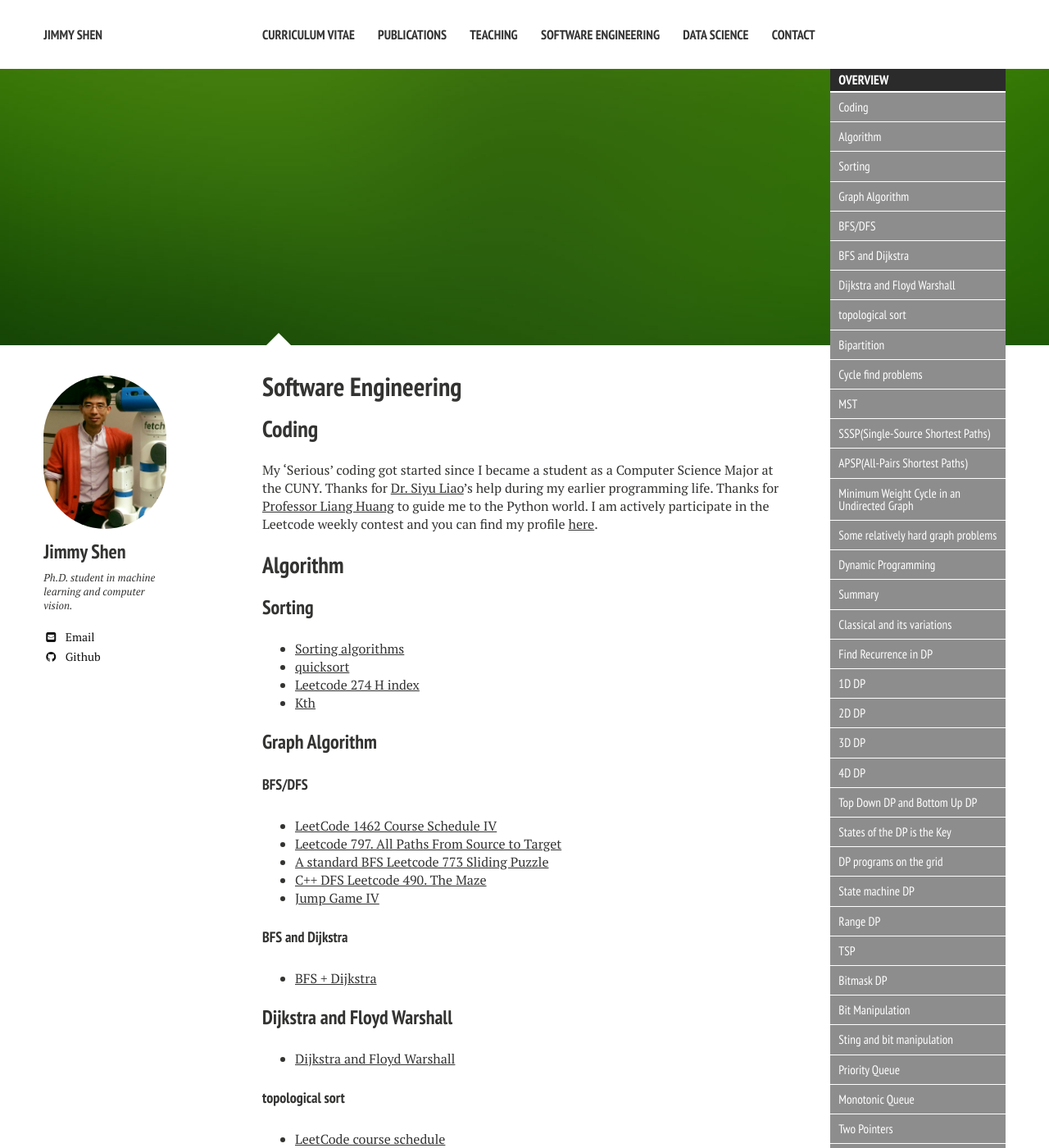
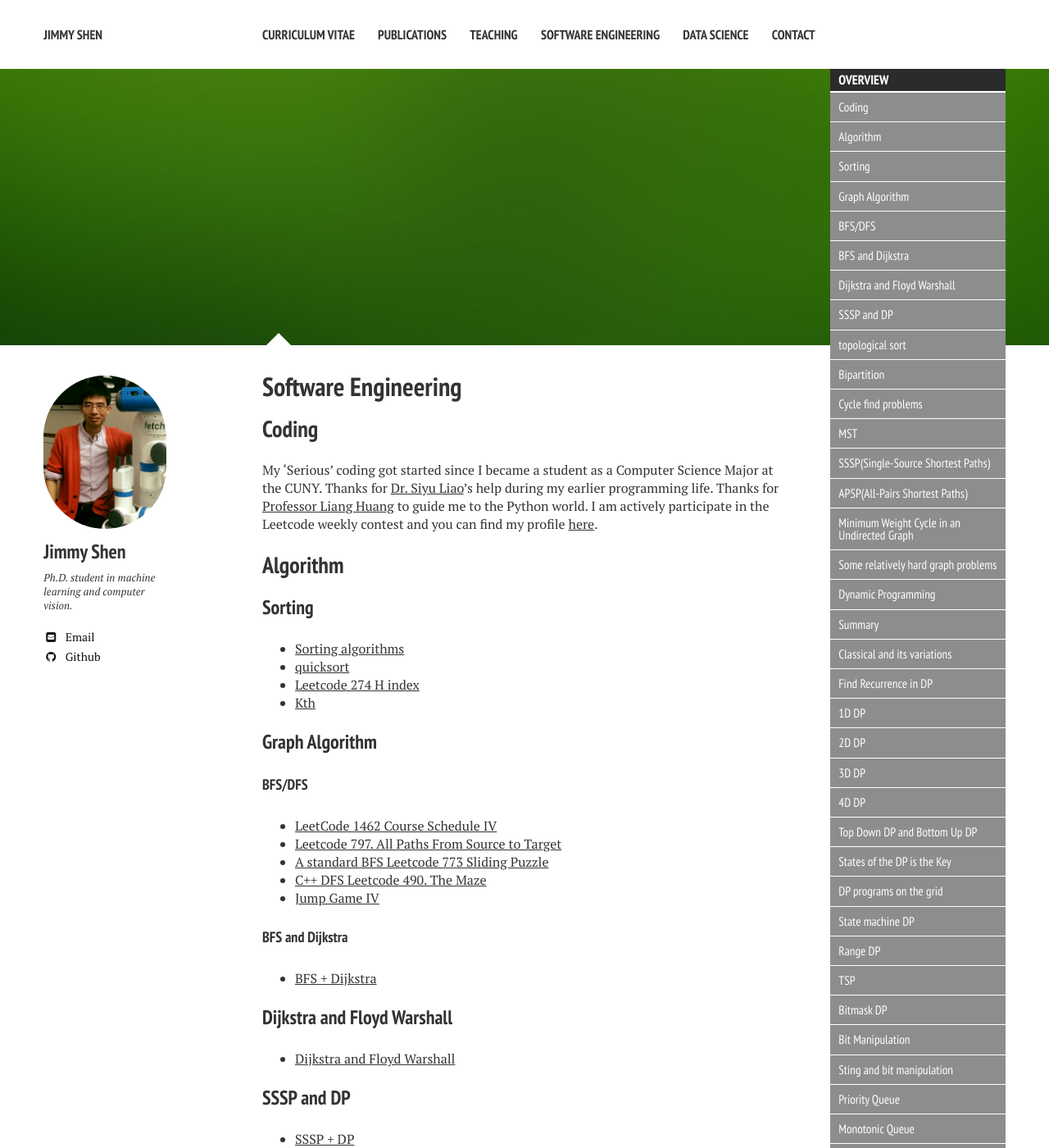
Before and after one commit to xiaokeshen/xiaokeshen.github.io, a Jekyll site: the page built from SoftwareEngineering/index.md, in a window 1280 px wide and 1400 px high. Shown: the whole window at 82% size. Built offline with Jekyll 4.4.1, drawn with Linux system fonts in a browser that asks for light colours; nearby versions of some CDN libraries.

Commit message:
Add SSSP and DP article

```diff
--- a/SoftwareEngineering/index.md
+++ b/SoftwareEngineering/index.md
@@ -43,6 +43,10 @@ My 'Serious' coding got started since I became a student as a Computer Science M
 
 ### Dijkstra and Floyd Warshall
 - [Dijkstra and Floyd Warshall](https://medium.com/analytics-vidhya/dijkstra-and-floyd-warshall-floyd-war-1937d8ac95f0?source=friends_link&sk=a23a0697455d881fe98f5f7aab3214ef)
+
+
+### SSSP and DP
+- [SSSP + DP](https://jimmy-shen.medium.com/sssp-dp-258369c60917)
 
 #### topological sort
 - [LeetCode course schedule](coding/graph/topological_sort/topological_sort.md)
```
